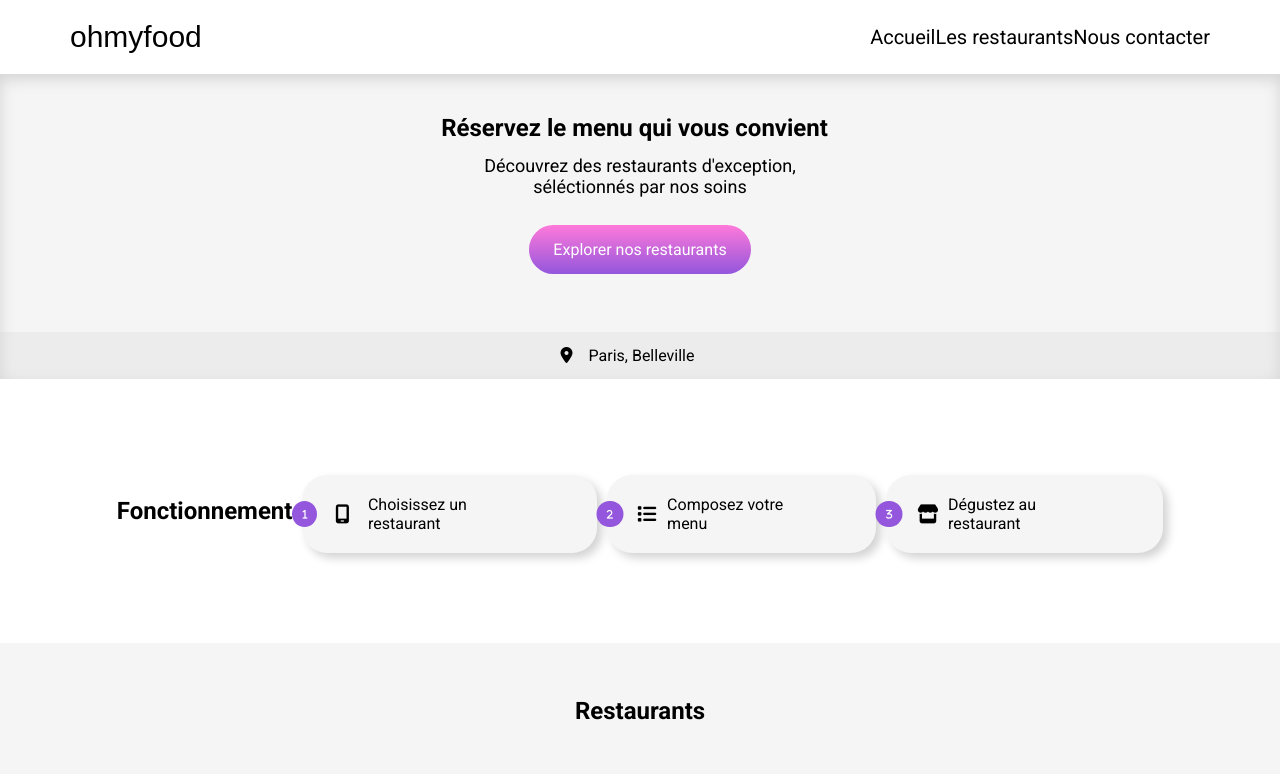
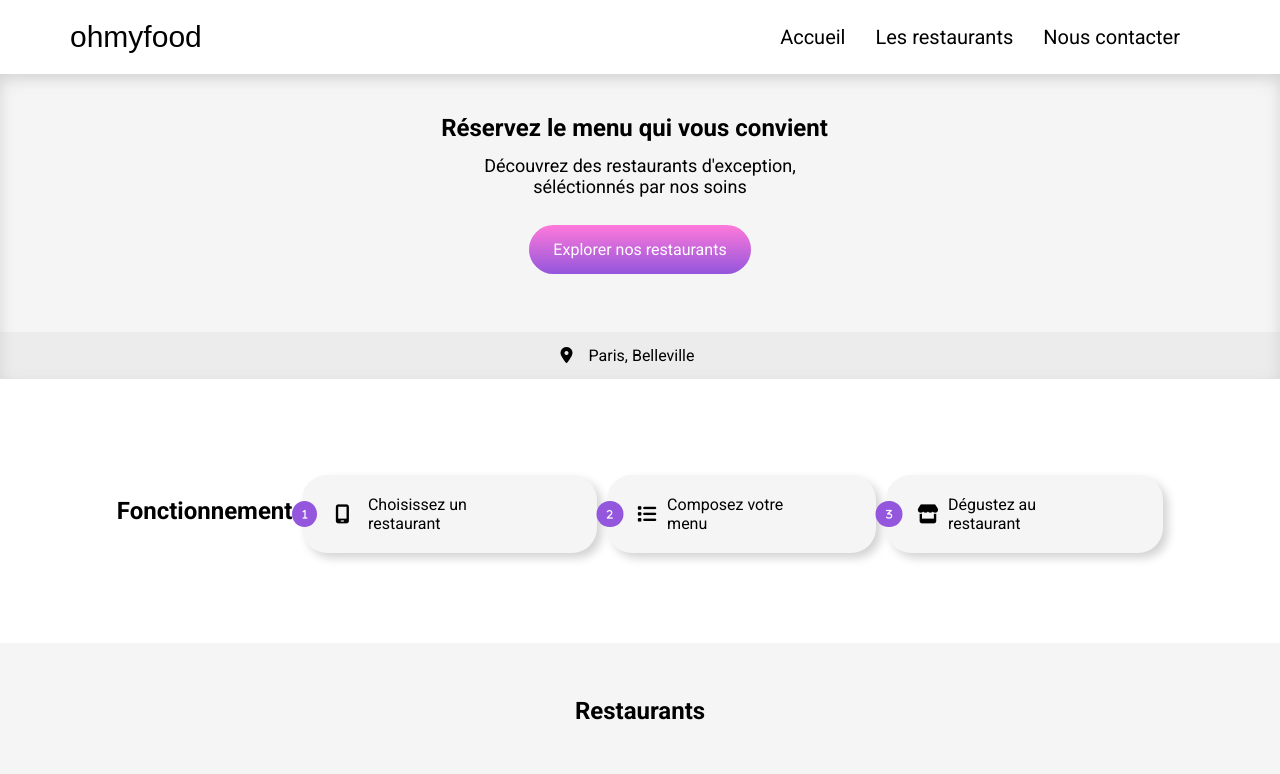
Before and after one commit to Lsael/P3-OCR, a website: page index.html in a window 1280 px wide. Shown: the top 774 px of the page. Drawn offline with Linux system fonts and the light colour scheme; a web font is replaced by a local one.

Commit message:
Repaired navBar

```diff
--- a/styles/sass/layouts/_header.scss
+++ b/styles/sass/layouts/_header.scss
@@ -13,7 +13,6 @@ header {
     }
 }
 
-
 .menu-header {
     display: grid;
     grid-template-columns: 2fr 6fr 2fr;
@@ -24,6 +23,9 @@ header {
         display: flex;
         justify-content: space-between;
         padding: 20px 70px;
+        a {
+            margin-right: 30px;
+        }
     }
     .menu-header {
         display: flex;
```
Also changed, not shown: styles/sass/style.css, 1 other file.
